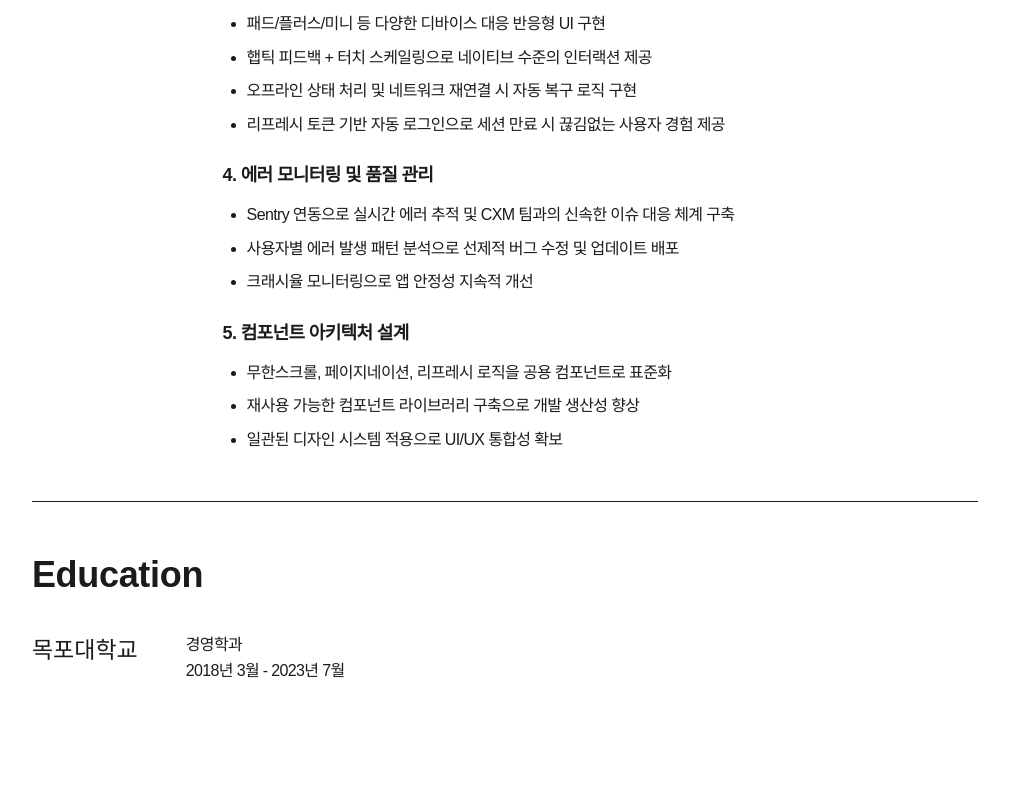
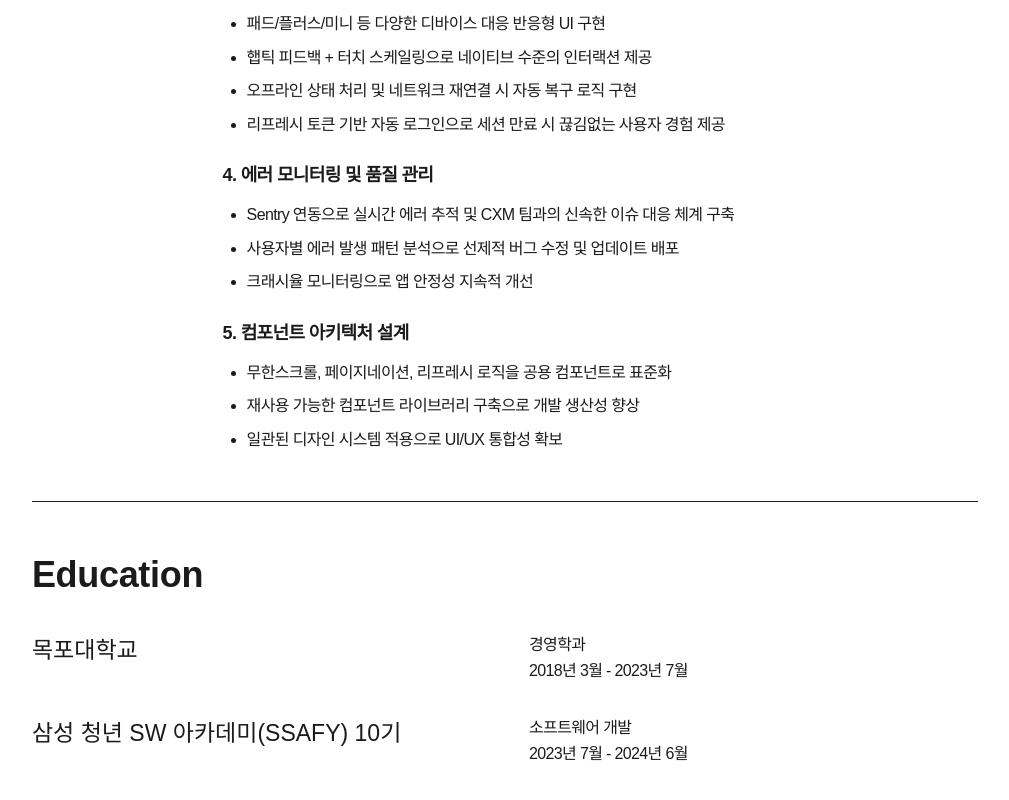
Before and after one commit to muminjun/portfolio, a Next.js app: page / in a window 1280 px wide. Shown: the part 1714-2514 px from the top of the page, without its empty margins (232-1241 px from the left). Before the commit the page ends 2493 px from the top, so only its background shows below. Built offline with nearby package versions, Linux system fonts and the light colour scheme; a web font is replaced by a local one.

Commit message:
[feat/education] 교육 내용 추가

```diff
--- a/src/app/_components/sections/about/about-section.tsx
+++ b/src/app/_components/sections/about/about-section.tsx
@@ -3,12 +3,19 @@ export default function AboutSection() {
     <section id="about" className="flex flex-col gap-8">
       <h2 className="text-heading-medium">Education</h2>
       <div className="flex flex-col gap-4 lg:flex-row lg:gap-12">
-        <h3 className="text-body-medium">목포대학교</h3>
+        <h3 className="flex-1 text-body-medium">목포대학교</h3>
         <div className="flex-1 flex-col">
           <p className="text-detail-medium">경영학과</p>
           <p className="text-detail-medium">2018년 3월 - 2023년 7월</p>
         </div>
       </div>
+      <div className="flex flex-col gap-4 lg:flex-row lg:gap-12">
+        <h3 className="flex-1 text-body-medium">삼성 청년 SW 아카데미(SSAFY) 10기</h3>
+        <div className="flex-1 flex-col">
+          <p className="text-detail-medium">소프트웨어 개발</p>
+          <p className="text-detail-medium">2023년 7월 - 2024년 6월</p>
+        </div>
+      </div>
     </section>
   );
 }
```
